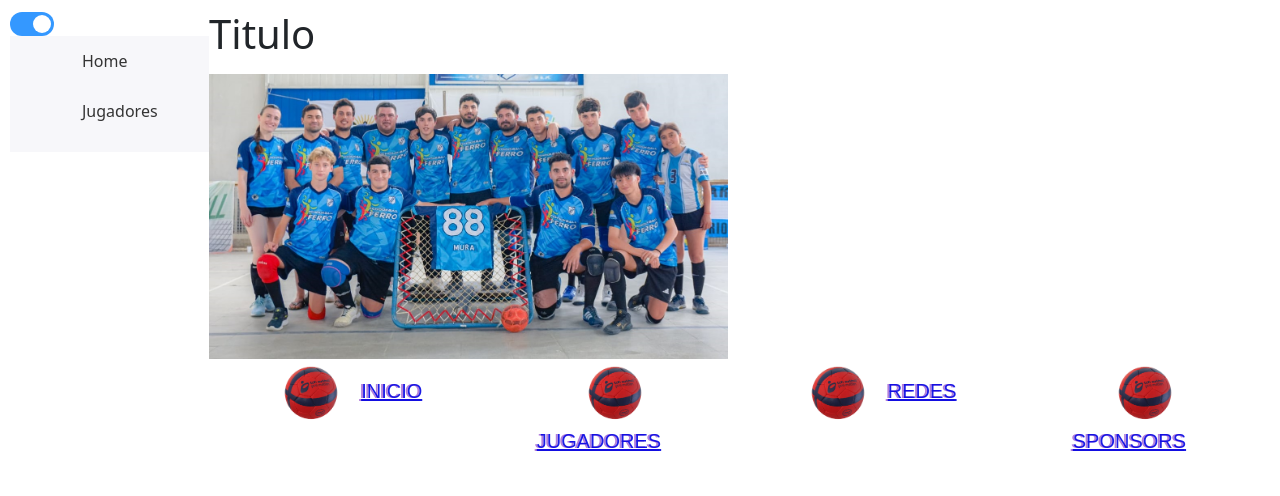
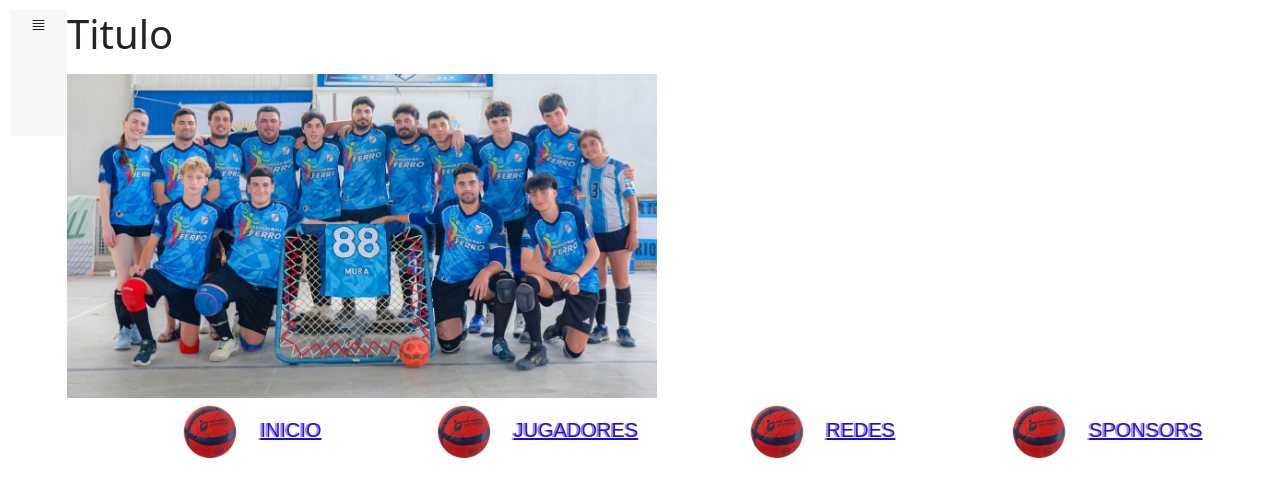
Before and after one commit to Agustindiaz0234/Tchoukball, a React (Vite) app in the folder front/: page / in a window 1280 px wide. Shown: the top 496 px of the page. Built offline with nearby package versions, Linux system fonts and the light colour scheme; some icons are missing.

Commit message:
comitCards-commitSidebar

```diff
--- a/front/package.json
+++ b/front/package.json
@@ -22,6 +22,7 @@
     "dotenv": "^16.4.5",
     "moment": "^2.24.0",
     "react": "^18.2.0",
+    "react-bootstrap-icons": "^1.11.4",
     "react-datetime-bootstrap": "^1.4.7",
     "react-dom": "^18.2.0",
     "react-router-dom": "^6.22.1",
--- a/front/src/App.jsx
+++ b/front/src/App.jsx
@@ -4,14 +4,17 @@ import "./App.css";
 import Home from "./components/home/Home.jsx";
 import SideBar from "./components/home/Sidebar.jsx";
 import JugadoresList from "./components/jugadores/List.jsx";
+import Cards from "./components/jugadores/Cards.jsx";
+import DetailJugadores from "./components/jugadores/Detail.jsx";
 
 function App() {
   return (
     <div style={{ display: "flex" }}>
       <SideBar />
       <Routes>
-        <Route path="/jugadores" element={<JugadoresList />} />
         <Route path="*" element={<Home />} />
+        <Route path="/jugadores" element={<Cards />}></Route>
+        <Route path="/jugador/:modo" element={<DetailJugadores />} />
       </Routes>
     </div>
   );
--- a/front/src/components/home/Home.jsx
+++ b/front/src/components/home/Home.jsx
@@ -24,8 +24,7 @@ function Home() {
             </div>
           }
         />
-        <Route path="/jugador/:modo" element={<DetailJugadores />} />
-        <Route path="/jugador/:modo/:id" element={<DetailJugadores />} />
+
         <Route path="/jugadores" element={<JugadoresList />} />
       </Routes>
       <div className="container text-center">
--- a/front/src/components/home/Sidebar.jsx
+++ b/front/src/components/home/Sidebar.jsx
@@ -1,21 +1,30 @@
-import { Sidenav, Nav, Toggle } from "rsuite";
+import { Sidenav, Nav } from "rsuite";
 import { useState } from "react";
 import { NavLink } from "react-router-dom";
 import DashboardIcon from "@rsuite/icons/legacy/Dashboard";
 import GroupIcon from "@rsuite/icons/legacy/Group";
 import "./SideNav.css";
+import { Justify } from "react-bootstrap-icons";
 
 function SideBar() {
-  const [expanded, setExpanded] = useState(true);
+  const [expanded, setExpanded] = useState(false);
   const [activeKey, setActiveKey] = useState();
 
+  const cambioToggle = () => {
+    setExpanded(!expanded);
+  };
+
   return (
-    <div style={{ width: 240 }}>
-      <Toggle
-        onChange={setExpanded}
-        checked={expanded}
-        icon={<DashboardIcon />}
-      />
+    <div style={{ width: expanded ? 300 : 60 }}>
+      <button onClick={cambioToggle} style={{ background: "#f7f7fa" }}>
+        <Justify
+          style={{
+            width: expanded ? 290 : 45,
+            color: expanded ? "#1675e0" : "inherit",
+            transition: "width 0.25s, color 0.5s",
+          }}
+        />
+      </button>
       <Sidenav expanded={expanded} defaultOpenKeys={["3", "4"]}>
         <Sidenav.Body>
           <Nav activeKey={activeKey} onSelect={setActiveKey}>
--- /dev/null
+++ b/front/src/components/jugadores/Card.jsx
@@ -0,0 +1,29 @@
+import axios from "axios";
+import { useEffect, useState } from "react";
+
+function Card({ name, edad, img, linkSponsor }) {
+  const apiUrl = import.meta.env.VITE_API_URL;
+
+  return (
+    <>
+      <form style={{ margin: "10px" }}>
+        <img
+          src={`${apiUrl}/api/Imagen/${img}`}
+          style={{ width: "200px", height: "200px" }}
+        />
+        <div>
+          <label>Nombre: {name}</label>
+        </div>
+        <div>
+          <label>Altura:</label>
+        </div>
+        <div>
+          <label>Edad: {edad}</label>
+        </div>
+        <div>{linkSponsor ? <a href={linkSponsor}>Link</a> : <a></a>}</div>
+      </form>
+    </>
+  );
+}
+
+export default Card;
--- /dev/null
+++ b/front/src/components/jugadores/Cards.jsx
@@ -0,0 +1,35 @@
+import axios from "axios";
+import { useEffect, useState } from "react";
+import Card from "./Card";
+
+function Cards() {
+  const [jugadores, setJugadores] = useState([]);
+  const apiUrl = import.meta.env.VITE_API_URL;
+
+  useEffect(() => {
+    axios.get(`${apiUrl}/api/Jugadores`).then((response) => {
+      setJugadores(response.data);
+      console.log(response.data);
+    });
+  }, []);
+
+  return (
+    <>
+      {jugadores.map((jugadores) => (
+        <Card
+          key={jugadores.id}
+          name={jugadores.nombre}
+          edad={jugadores.edad}
+          img={jugadores.idImagen}
+        />
+      ))}
+      <div>
+        <a href="/jugador/agregar" className="btn btn-primary">
+          Agregar
+        </a>
+      </div>
+    </>
+  );
+}
+
+export default Cards;
--- a/front/src/components/jugadores/List.jsx
+++ b/front/src/components/jugadores/List.jsx
@@ -34,8 +34,7 @@ function JugadoresList() {
 
   return (
     <>
-      <div className="row mt-3">
-        <div className="col-12 col-lg-8 offset-0 offset-lg-2">
+      <div className="col-12 col-lg-8 offset-0">
         <div className="table-responsive">
           <table className="table table-bordered">
             <thead>
@@ -92,7 +91,6 @@ function JugadoresList() {
           </table>
         </div>
       </div>
-      </div>
     </>
   );
 }
```
Also changed, not shown: 1 other file (tests, documents, lock files or other folders). Lines whose indentation alone changed are shown as unchanged.
